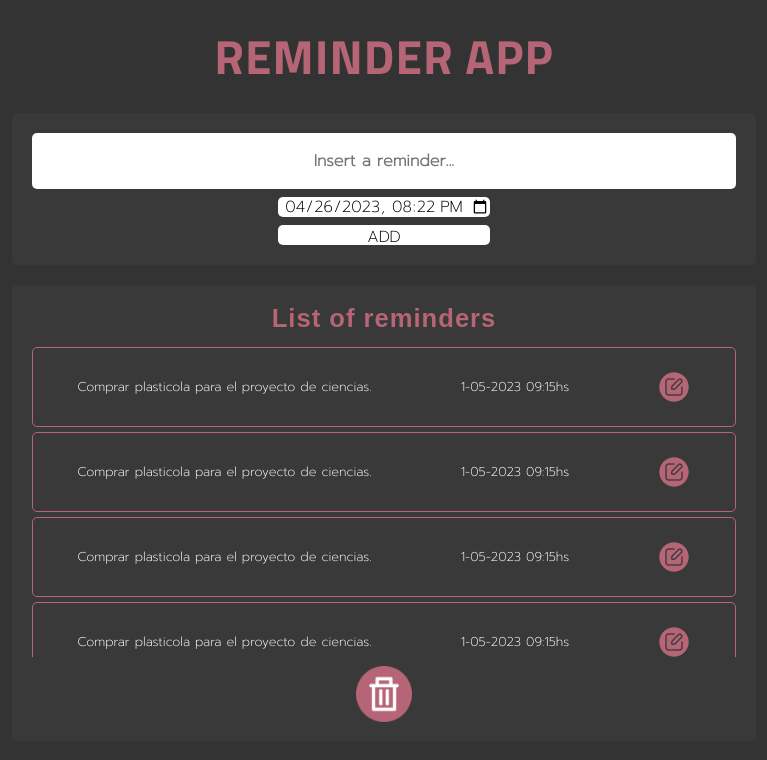
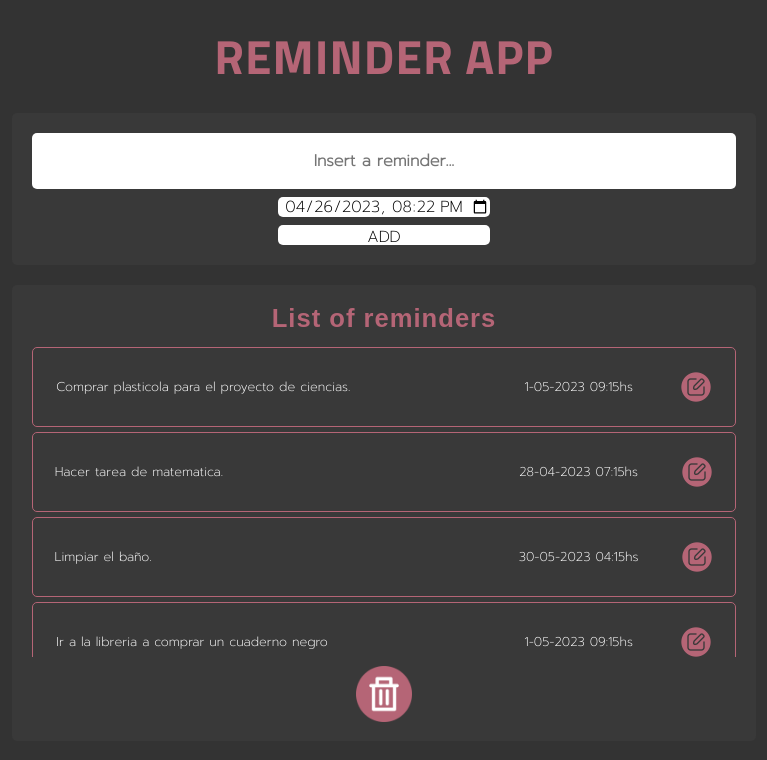
Before and after one commit to Amadodamis/Rememberer-alert, a React (Vite) app: page / in a window 1280 px wide. Shown: the top 760 px of the page, without its empty margins (256-1023 px from the left). Built offline with nearby package versions, Linux system fonts and the light colour scheme; a web font is replaced by a local one.

Commit message:
drag and drop

```diff
--- a/src/App.jsx
+++ b/src/App.jsx
@@ -2,6 +2,8 @@ import "./app.css"
 import NewReminder from "./components/NewReminder"
 import ReminderList from "./components/ReminderList"
 import Title from "./components/title"
+import DragAndDrop from "./components/asd"
+
 
 export default function App() {
   return (
@@ -11,6 +13,7 @@ export default function App() {
       <NewReminder />
 
       <ReminderList />
+
     </div>
   )
 }
--- /dev/null
+++ b/src/JS/data.js
@@ -0,0 +1,56 @@
+let data = [
+    {
+        id: 1,
+        message: "Comprar plasticola para el proyecto de ciencias.",
+        year: "2023",
+        month: "05",
+        day: "1",
+        hour: "09",
+        minute: "15",
+    },
+    {
+        id: 2,
+        message: "Hacer tarea de matematica.",
+        year: "2023",
+        month: "04",
+        day: "28",
+        hour: "07",
+        minute: "15",
+    },
+    {
+        id: 3,
+        message: "Limpiar el baño.",
+        year: "2023",
+        month: "05",
+        day: "30",
+        hour: "04",
+        minute: "15",
+    }, {
+        id: 4,
+        message: "Ir a la libreria a comprar un cuaderno negro",
+        year: "2023",
+        month: "05",
+        day: "1",
+        hour: "09",
+        minute: "15",
+    }
+    , {
+        id: 5,
+        message: "Aprender redux y ver el tutorial de midudev.",
+        year: "2023",
+        month: "05",
+        day: "1",
+        hour: "09",
+        minute: "15",
+    }, {
+        id: 6,
+        message: "Comprar plasticola para el proyecto de ciencias.",
+        year: "2023",
+        month: "05",
+        day: "1",
+        hour: "09",
+        minute: "15",
+    }
+]
+
+export default data
--- a/src/components/ReminderList.jsx
+++ b/src/components/ReminderList.jsx
@@ -1,19 +1,34 @@
 import "./reminderList.css"
+
+import { useState } from "react"
+
 import editIcon from "../img/edit.png"
 import deleteIcon from "../img/delete.png"
+import data from "../JS/data"
+
 export default function ReminderList() {
 
-    let reminderModel = {
-        message: "Comprar plasticola para el proyecto de ciencias.",
-        year: "2023",
-        month: "05",
-        day: "1",
-        hour: "09",
-        minute: "15",
+    const [reminders, setReminders] = useState(data)
+
+    const startDrag = (evt, reminder) => {
+        evt.dataTransfer.setData('reminderID', reminder.id)
+
     }
 
-    let array = [reminderModel, reminderModel, reminderModel, reminderModel, reminderModel, reminderModel, reminderModel,]
-    //let array =[]
+    const draggingOver = (evt) => {
+        evt.preventDefault();
+    }
+
+
+    const onDrop = (evt) => {
+        const reminderIdToDelete = parseInt(evt.dataTransfer.getData('reminderID'));
+
+        const newListReminders = reminders.filter((reminder) => reminderIdToDelete !== reminder.id);
+
+        setReminders(newListReminders)
+
+    }
+
 
     return (
         <section className="box-ReminderList">
@@ -22,10 +37,10 @@ export default function ReminderList() {
             </h2>
             <div className='container-items'>
 
-                {array.length ?
-                    array.map((reminder, i) =>
+                {reminders.length ?
+                    reminders.map((reminder, i) =>
 
-                        <div className="item" key={i}>
+                        <div className="item" key={i} draggable onDragStart={(evt) => startDrag(evt, reminder)}>
                             <p className="text-list message">{reminder.message}</p>
                             <p className="text-list">{reminder.day}-{reminder.month}-{reminder.year} {reminder.hour}:{reminder.minute}hs</p>
                             <img src={editIcon} alt='IconEdit.png' className='icon-edit' />
@@ -37,7 +52,7 @@ export default function ReminderList() {
                 }
             </div>
 
-            <img src={deleteIcon} alt='delete-icon' className='delete-icon' />
+            <img src={deleteIcon} alt='delete-icon' className='delete-icon' droppable="true" onDragOver={(evt => draggingOver(evt))} onDrop={(evt => onDrop(evt))} />
 
         </section>
     )
--- /dev/null
+++ b/src/components/asd.jsx
@@ -0,0 +1,121 @@
+
+import { useState } from "react"
+
+
+
+export default function DragAndDrop() {
+    const [tasks, setTasks] = useState([
+        {
+            id: 1,
+            title: 'Tarea 1',
+            body: 'Lorem, ipsum dolor sit amet consectetur adipisicing elit ipsum dolor.',
+            list: 1
+        },
+        {
+            id: 2,
+            title: 'Tarea 2',
+            body: 'Lorem, ipsum dolor sit amet consectetur adipisicing elit ipsum dolor.',
+            list: 1
+        },
+        {
+            id: 3,
+            title: 'Tarea 3',
+            body: 'Lorem, ipsum dolor sit amet consectetur adipisicing elit ipsum dolor.',
+            list: 3
+        },
+        {
+            id: 4,
+            title: 'Tarea 4',
+            body: 'Lorem, ipsum dolor sit amet consectetur adipisicing elit ipsum dolor.',
+            list: 2
+        },
+        {
+            id: 5,
+            title: 'Tarea 5',
+            body: 'Lorem, ipsum dolor sit amet consectetur adipisicing elit ipsum dolor.',
+            list: 2
+        },
+    ]);
+
+    const getList = (list) => {
+        return tasks.filter(item => item.list === list)
+    }
+
+    const startDrag = (evt, item) => {
+        evt.dataTransfer.setData('itemID', item.id)
+        console.log(item);
+    }
+
+    const draggingOver = (evt) => {
+        evt.preventDefault();
+    }
+
+    const onDrop = (evt, list) => {
+        const itemID = evt.dataTransfer.getData('itemID');
+        const item = tasks.find(item => item.id == itemID);
+        item.list = list;
+
+        const newState = tasks.map(task => {
+            if (task.id === itemID) return item;
+            return task
+        })
+
+        setTasks(newState);
+    }
+
+    return (
+        <>
+            <h1>
+                Arrastrar y Soltar &nbsp;
+
+            </h1>
+            <br />
+
+            <div className='drag-and-drop'>
+                <div className='column column--1'>
+                    <h3> Tareas por hacer</h3>
+
+                    <div className='dd-zone' droppable="true" onDragOver={(evt => draggingOver(evt))} onDrop={(evt => onDrop(evt, 1))}>
+
+                        {getList(1).map(item => (
+                            <div className='dd-element' key={item.id} draggable onDragStart={(evt) => startDrag(evt, item)}>
+                                <strong className='title'>{item.title}</strong>
+                                <p className='body'>{item.body}</p>
+                            </div>
+                        ))}
+
+                    </div>
+                </div>
+
+                <div className='column column--2'>
+                    <h3>
+                        Tareas en progreso
+                    </h3>
+                    <div className='dd-zone' droppable="true" onDragOver={(evt => draggingOver(evt))} onDrop={(evt => onDrop(evt, 2))}>
+                        {getList(2).map(item => (
+                            <div className='dd-element' key={item.id} draggable onDragStart={(evt) => startDrag(evt, item)}>
+                                <strong className='title'>{item.title}</strong>
+                                <p className='body'>{item.body}</p>
+                            </div>
+                        ))}
+                    </div>
+                </div>
+
+                <div className='column column--3'>
+                    <h3>
+                        Tareas realizadas
+                    </h3>
+                    <div className='dd-zone' droppable="true" onDragOver={(evt => draggingOver(evt))} onDrop={(evt => onDrop(evt, 3))}>
+                        {getList(3).map(item => (
+                            <div className='dd-element' key={item.id} draggable onDragStart={(evt) => startDrag(evt, item)}>
+                                <strong className='title'>{item.title}</strong>
+                                <p className='body'>{item.body}</p>
+                            </div>
+                        ))}
+                    </div>
+                </div>
+
+            </div>
+        </>
+    )
+}
--- a/src/components/reminderList.css
+++ b/src/components/reminderList.css
@@ -16,7 +16,7 @@
 }
 
 
-.container-items{
+.container-items {
     width: 100%;
     height: 74%;
     overflow: hidden;
@@ -50,12 +50,14 @@
 }
 
 .message {
-    max-width: 60%;
+    width: 60%;
+    cursor: pointer;
 }
 
 .icon-edit {
     width: 2rem;
     height: 2rem;
+    cursor: pointer;
 }
 
 .no-reminder {
```
